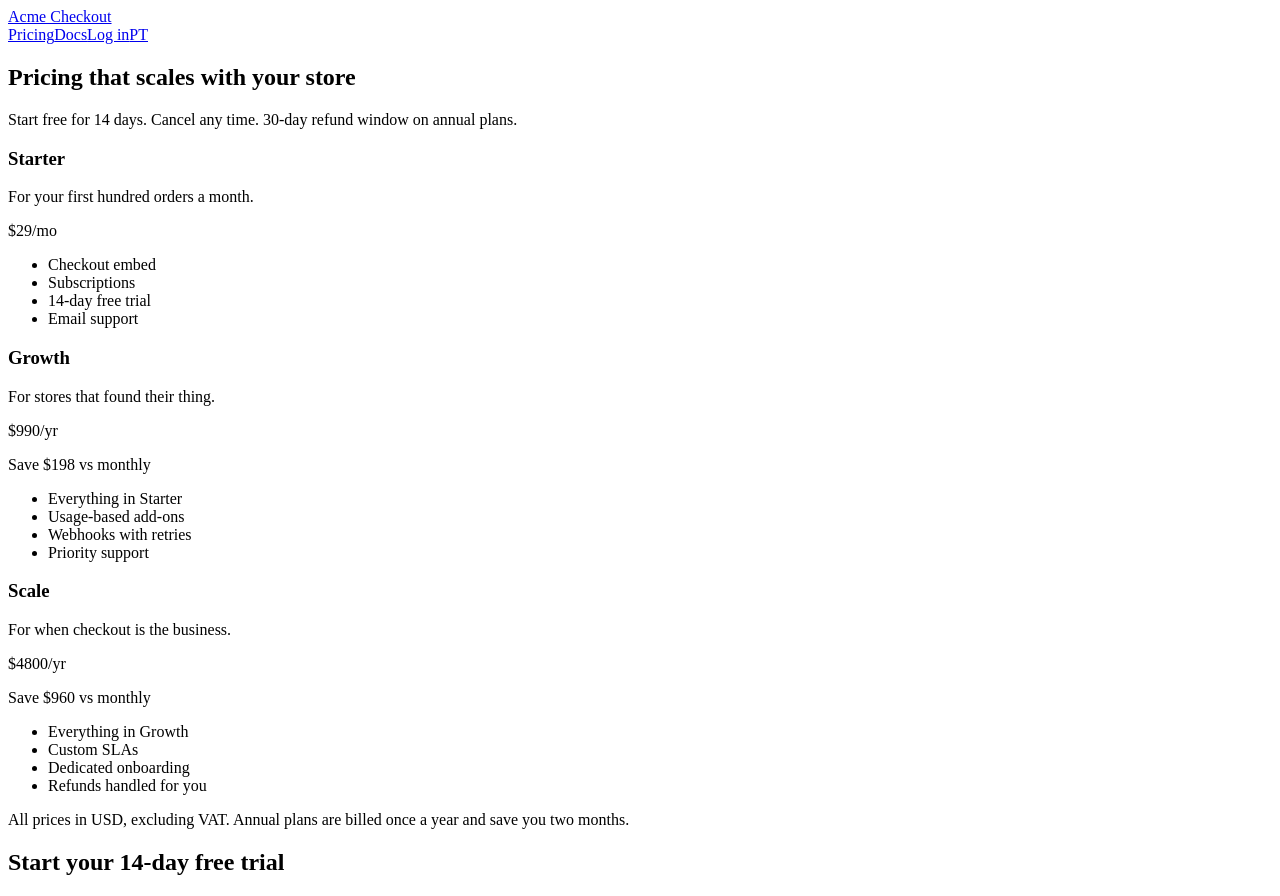
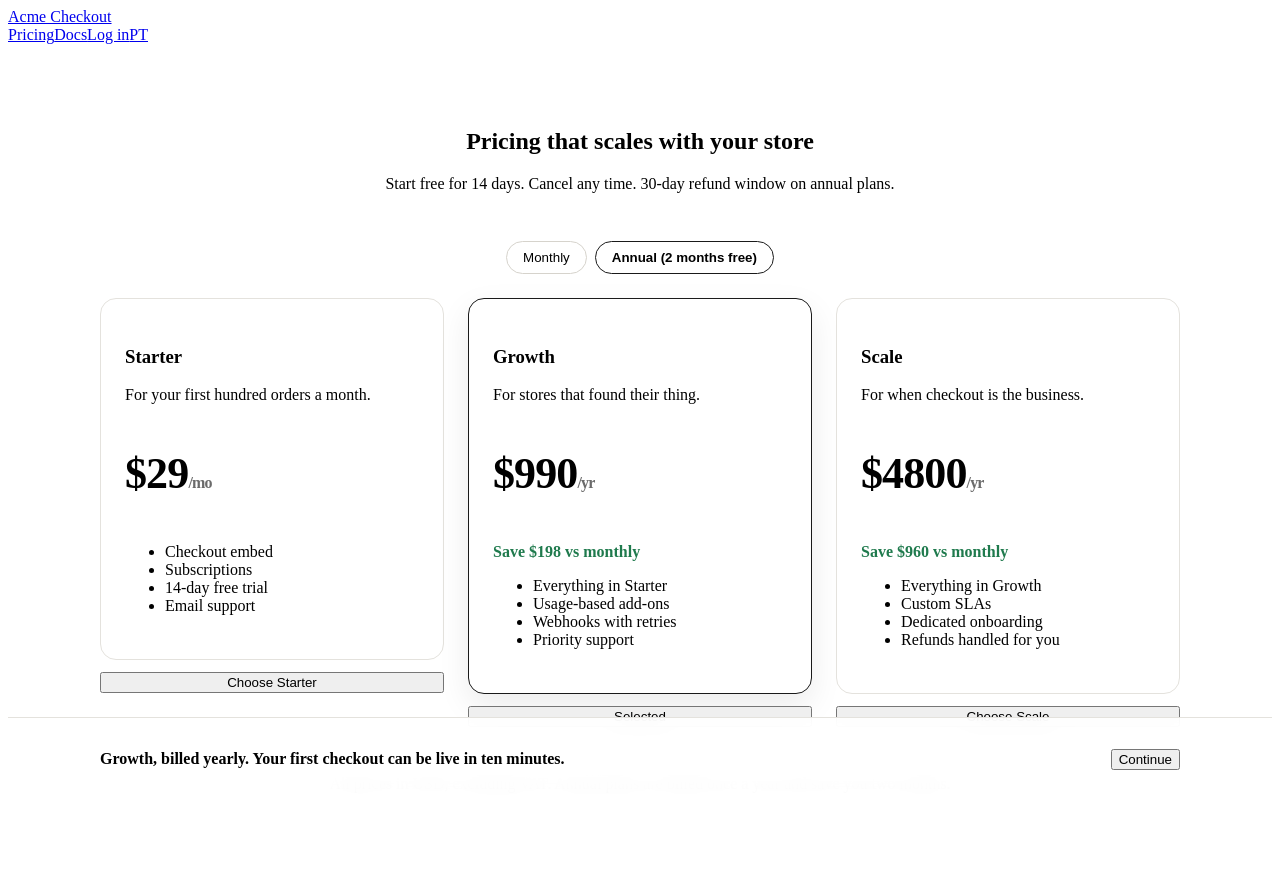
Before and after one commit to hitakshiA/acme-web, a Next.js app: page /pricing in a window 1280 px wide. Shown: the top 896 px of the page. Built offline with nearby package versions, Linux system fonts and the light colour scheme.

Commit message:
pricing v3: plan picker + two-step signup (acme/web#212)
rest of #212. picker gets the monthly/annual toggle and a choose button per plan, signup asks for the store name after the email, sticky footer cta drives the form. page is a client component now so metadata moved to layout.tsx

```diff
--- /dev/null
+++ b/app/pricing/layout.tsx
@@ -0,0 +1,7 @@
+export const metadata = {
+  title: "Pricing — Acme Checkout",
+};
+
+export default function PricingLayout({ children }: { children: React.ReactNode }) {
+  return children;
+}
--- a/app/pricing/page.tsx
+++ b/app/pricing/page.tsx
@@ -1,14 +1,21 @@
+"use client";
+
 // Pricing page v3 (Ines's design, PR #212, shipped 2026-11-02).
+// Client component now: the plan picker, the signup form and the sticky footer
+// all share the selected plan. Metadata lives in ./layout.tsx.
 
-import { PlanCard } from "../../components/PlanCard";
-import { SignupForm } from "../../components/SignupForm";
-import { PLANS } from "../../lib/plans";
-
-export const metadata = {
-  title: "Pricing — Acme Checkout",
-};
+import { useRef, useState } from "react";
+import { SignupForm, type SignupFormHandle } from "../../components/SignupForm";
+import { PLANS, type PlanId } from "../../lib/plans";
+import { PlanPicker } from "./plan-picker";
+import "./pricing.css";
 
 export default function PricingPage() {
+  const [planId, setPlanId] = useState<PlanId>("growth");
+  const [interval, setInterval] = useState<"month" | "year">("year");
+  const signupRef = useRef<SignupFormHandle>(null);
+  const plan = PLANS.find((p) => p.id === planId) ?? PLANS[1];
+
   return (
     <div className="pricing-page">
       <section className="pricing-hero">
@@ -16,16 +23,13 @@ export default function PricingPage() {
         <p>Start free for 14 days. Cancel any time. 30-day refund window on annual plans.</p>
       </section>
 
-      <section className="pricing-grid" aria-label="Plans">
-        {PLANS.map((plan) => (
-          <PlanCard
-            key={plan.id}
-            plan={plan}
-            interval={plan.annualPriceCents ? "year" : "month"}
-            highlighted={plan.id === "growth"}
-          />
-        ))}
-      </section>
+      <PlanPicker
+        plans={PLANS}
+        planId={planId}
+        interval={interval}
+        onPlanChange={setPlanId}
+        onIntervalChange={setInterval}
+      />
 
       <section className="pricing-note">
         <p>
@@ -37,18 +41,23 @@ export default function PricingPage() {
       <section className="pricing-signup">
         <h2>Start your 14-day free trial</h2>
         <p>No card required. Pick a plan after the trial.</p>
-        <SignupForm planId="growth" />
+        <SignupForm ref={signupRef} planId={planId} interval={interval} />
       </section>
 
       {/* sticky CTA footer -- keeps the pitch in thumb reach */}
       <footer className="pricing-footer">
         <div className="pricing-footer__inner">
           <p className="pricing-footer__pitch">
-            Ready? Your first checkout can be live in ten minutes.
+            {plan.name}, {interval === "year" ? "billed yearly" : "billed monthly"}. Your
+            first checkout can be live in ten minutes.
           </p>
-          <a className="button button-primary" href="#signup-email">
-            Start free trial
-          </a>
+          <button
+            className="button button-primary"
+            type="button"
+            onClick={() => signupRef.current?.handleContinue()}
+          >
+            Continue
+          </button>
         </div>
       </footer>
     </div>
--- /dev/null
+++ b/app/pricing/plan-picker.tsx
@@ -0,0 +1,90 @@
+"use client";
+
+// Plan picker for pricing v3: monthly/annual toggle plus a "Choose" button per
+// plan card. Choosing a plan after the email is filled in submits the signup
+// form straight away, so people don't have to scroll back down to it.
+
+import { PlanCard } from "../../components/PlanCard";
+import type { Plan, PlanId } from "../../lib/plans";
+
+type Interval = "month" | "year";
+
+type Props = {
+  plans: Plan[];
+  planId: PlanId;
+  interval: Interval;
+  onPlanChange: (id: PlanId) => void;
+  onIntervalChange: (interval: Interval) => void;
+};
+
+function IntervalButton({
+  label,
+  active,
+  onClick,
+}: {
+  label: string;
+  active: boolean;
+  onClick: () => void;
+}) {
+  return (
+    <button
+      className={active ? "plan-picker__interval plan-picker__interval--active" : "plan-picker__interval"}
+      type="button"
+      role="radio"
+      aria-checked={active}
+      onClick={onClick}
+    >
+      {label}
+    </button>
+  );
+}
+
+export function PlanPicker({ plans, planId, interval, onPlanChange, onIntervalChange }: Props) {
+  return (
+    <section className="plan-picker" aria-label="Plans">
+      <div className="plan-picker__toggle" role="radiogroup" aria-label="Billing interval">
+        <IntervalButton
+          label="Monthly"
+          active={interval === "month"}
+          onClick={() => onIntervalChange("month")}
+        />
+        <IntervalButton
+          label="Annual (2 months free)"
+          active={interval === "year"}
+          onClick={() => onIntervalChange("year")}
+        />
+      </div>
+
+      <div className="pricing-grid">
+        {plans.map((plan) => (
+          <div key={plan.id} className="plan-picker__option">
+            <PlanCard
+              plan={plan}
+              interval={plan.annualPriceCents ? interval : "month"}
+              highlighted={plan.id === planId}
+            />
+            <button
+              className={plan.id === planId ? "button button-primary" : "button"}
+              type="button"
+              onClick={() => onContinue(plan.id)}
+            >
+              {plan.id === planId ? "Selected" : `Choose ${plan.name}`}
+            </button>
+          </div>
+        ))}
+      </div>
+    </section>
+  );
+
+  function onContinue(id: PlanId) {
+    onPlanChange(id);
+    const email = document.getElementById("signup-email") as HTMLInputElement | null;
+    if (email && !email.value) {
+      email.scrollIntoView({ behavior: "smooth", block: "center" });
+      return;
+    }
+    // email is already there: submit the form with the plan they just picked
+    const form = email?.form as HTMLFormElement;
+    form.requestSubmit();
+  }
+}
--- a/app/pricing/pricing.css
+++ b/app/pricing/pricing.css
@@ -109,6 +109,31 @@
   white-space: nowrap;
 }
 
+.plan-picker__toggle {
+  display: flex;
+  justify-content: center;
+  gap: 8px;
+  padding: 0 24px 24px;
+}
+
+.plan-picker__interval {
+  padding: 8px 16px;
+  border: 1px solid #d6d3cc;
+  border-radius: 999px;
+  background: #fff;
+}
+
+.plan-picker__interval--active {
+  border-color: #1a1a1a;
+  font-weight: 600;
+}
+
+.plan-picker__option {
+  display: flex;
+  flex-direction: column;
+  gap: 12px;
+}
+
 @media (max-width: 720px) {
   .pricing-footer__inner {
     flex-direction: column;
--- a/components/SignupForm.tsx
+++ b/components/SignupForm.tsx
@@ -1,10 +1,39 @@
 "use client";
 
-import { useState } from "react";
+import { useEffect, useImperativeHandle, useRef, useState, type Ref } from "react";
+import type { PlanId } from "../lib/plans";
 
-export function SignupForm({ planId }: { planId: string }) {
+export type SignupFormHandle = { handleContinue: () => void };
+
+// mobile safari only scrolls a focused element clear of the keyboard when focus()
+// runs inside the tap handler itself, so on iOS we can't wait for the effect
+const isIOS = typeof navigator !== "undefined" && /iPhone|iPad|iPod/.test(navigator.userAgent);
+
+type Props = { planId: PlanId; interval: "month" | "year"; ref?: Ref<SignupFormHandle> };
+
+export function SignupForm({ planId, interval, ref }: Props) {
   const [email, setEmail] = useState("");
+  const [storeName, setStoreName] = useState("");
+  const [step, setStep] = useState<"email" | "store">("email");
   const [state, setState] = useState<"idle" | "loading" | "error">("idle");
+  const emailRef = useRef<HTMLInputElement>(null);
+  const submitRef = useRef<HTMLButtonElement>(null);
+
+  useImperativeHandle(ref, () => ({ handleContinue }));
+
+  useEffect(() => {
+    if (step === "store" && !isIOS) submitRef.current?.focus();
+  }, [step]);
+
+  function handleContinue() {
+    if (step === "store") return submitRef.current?.focus();
+    if (!emailRef.current?.reportValidity()) return;
+    setStep("store");
+    if (isIOS) {
+      // see the isIOS note up top
+      submitRef.current!.focus();
+    }
+  }
 
   async function submit(e: React.FormEvent) {
     e.preventDefault();
@@ -12,15 +41,18 @@ export function SignupForm({ planId }: { planId: string }) {
     const res = await fetch("/api/signup", {
       method: "POST",
       headers: { "content-type": "application/json" },
-      body: JSON.stringify({ email, plan_id: planId }),
+      body: JSON.stringify({ email, store_name: storeName, plan_id: planId, interval }),
     });
     setState(res.ok ? "idle" : "error");
   }
 
   return (
-    <form className="signup-form" onSubmit={submit}>
+    <form id="signup" className="signup-form" onSubmit={submit}>
+      {step === "email" ? (
+        <>
           <label htmlFor="signup-email">Work email</label>
           <input
+            ref={emailRef}
             id="signup-email"
             type="email"
             required
@@ -28,9 +60,30 @@ export function SignupForm({ planId }: { planId: string }) {
             value={email}
             onChange={(e) => setEmail(e.target.value)}
           />
-      <button className="button button-primary signup-form__submit" type="submit" disabled={state === "loading"}>
+          <button className="button button-primary" type="button" onClick={handleContinue}>
+            Continue
+          </button>
+        </>
+      ) : (
+        <>
+          <label htmlFor="signup-store">Store name</label>
+          <input
+            id="signup-store"
+            required
+            placeholder="Your store"
+            value={storeName}
+            onChange={(e) => setStoreName(e.target.value)}
+          />
+          <button
+            ref={submitRef}
+            className="button button-primary signup-form__submit"
+            type="submit"
+            disabled={state === "loading"}
+          >
             Start 14-day free trial
           </button>
+        </>
+      )}
       {state === "error" && (
         <p className="signup-form__error">Something went wrong. Try again?</p>
       )}
```
Lines whose indentation alone changed are shown as unchanged.
